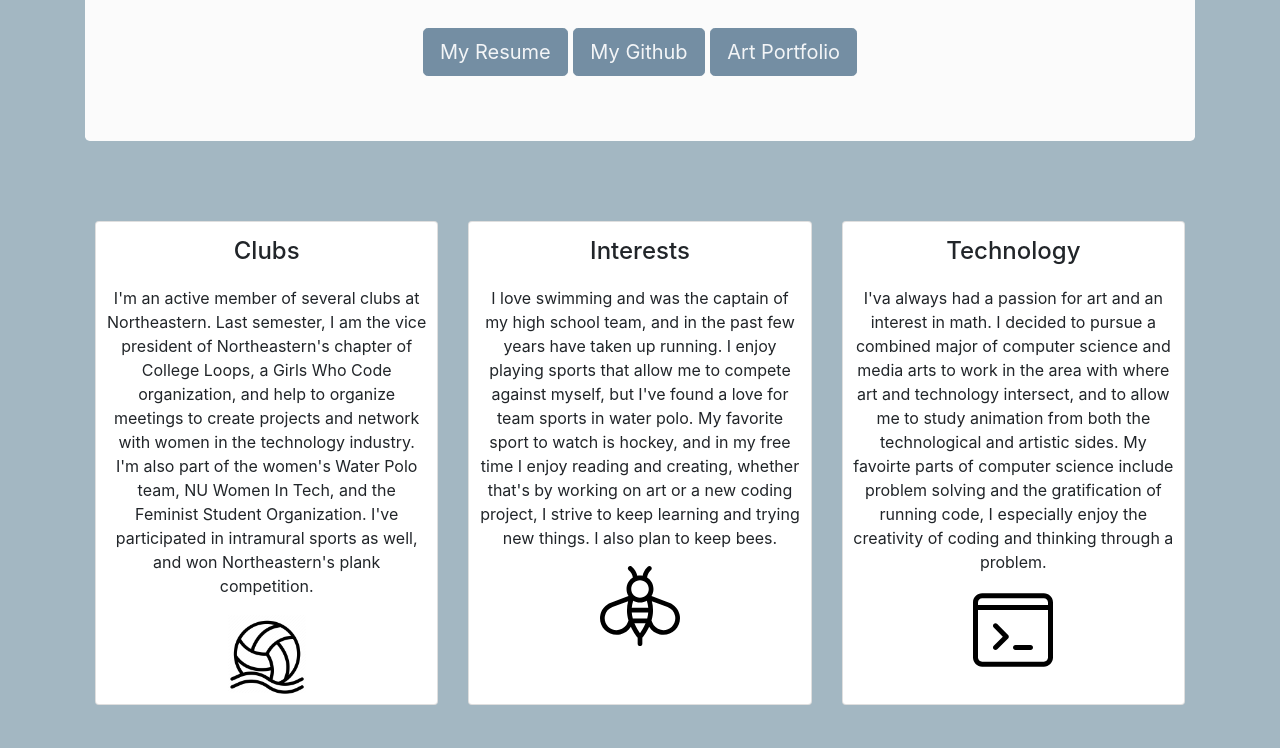
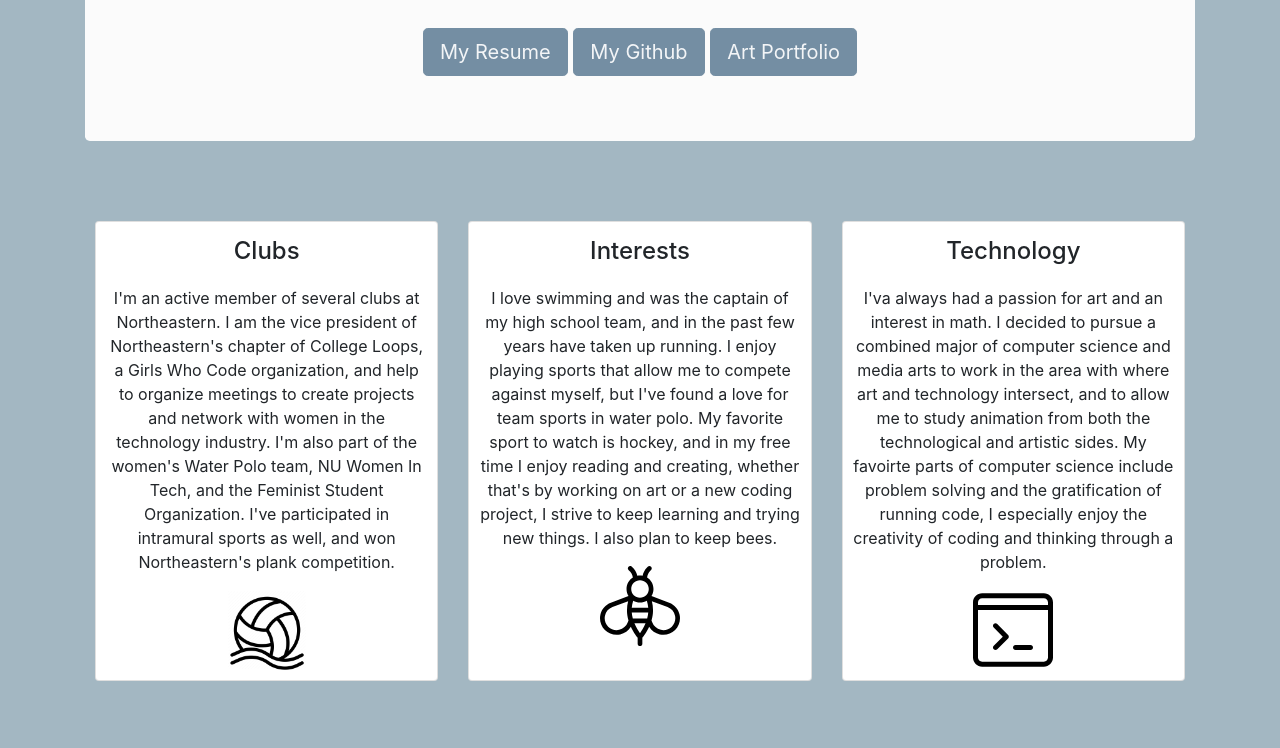
Before and after one commit to rogershannah/rogershannah.github.io, a website: page index.html in a window 1280 px wide. Shown: the part 485-1233 px from the top of the page. Drawn offline with nearby package versions, Linux system fonts and the light colour scheme.

Commit message:
Update index.html

```diff
--- a/index.html
+++ b/index.html
@@ -85,7 +85,7 @@
               <h4>Clubs</h4>
               <p>
                 I'm an active member of several clubs at Northeastern.
-                Last semester, I am the vice president of Northeastern's chapter of
+                I am the vice president of Northeastern's chapter of
                 College Loops, a Girls Who Code organization, and help to organize meetings to create projects
                 and network with women in the technology industry. I'm also part
                 of the women's Water Polo team, NU Women In Tech, and the Feminist Student
```
